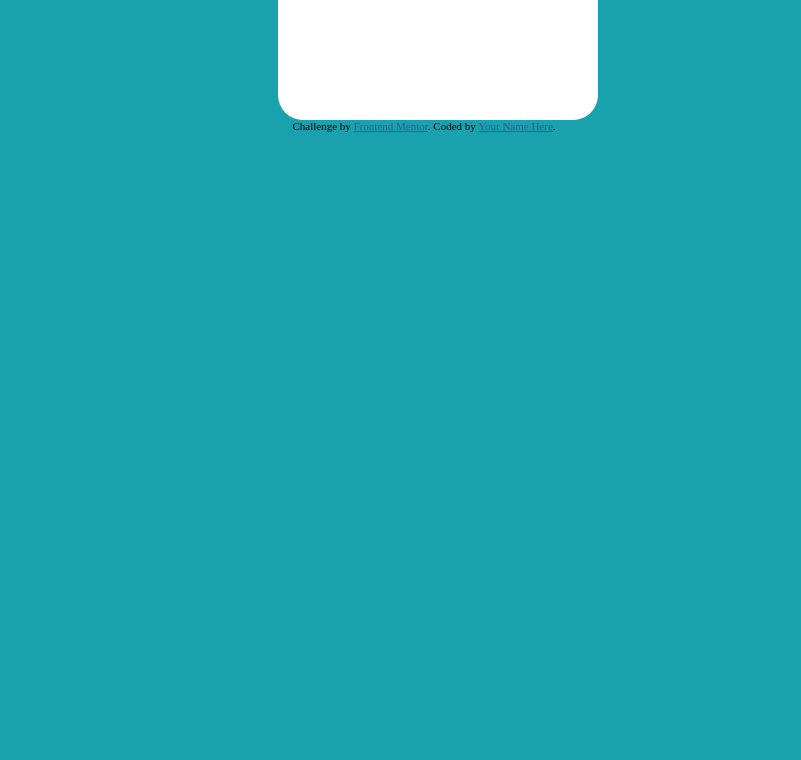
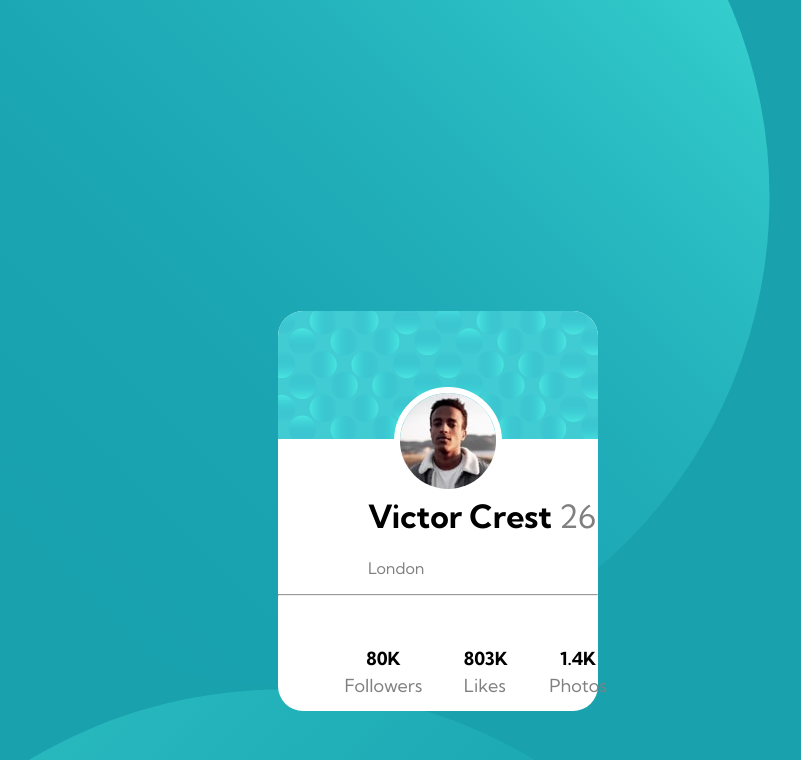
Before and after one commit to mariah000/profile-card-component-main, a plain HTML site: page index.html in a window 1280 px wide. Shown: the part 301-1061 px from the top of the page, without its empty margins (216-1017 px from the left). Before the commit the page ends 800 px from the top, so only its background shows below. Drawn offline with Linux system fonts and the light colour scheme.

Commit message:
Add files via upload

```diff
--- a/index.html
+++ b/index.html
@@ -6,28 +6,47 @@
 
   <link rel="icon" type="image/png" sizes="32x32" href="./images/favicon-32x32.png">
   <link rel="stylesheet" href="style.css">
+  <link rel="preconnect" href="https://fonts.googleapis.com">
+<link rel="preconnect" href="https://fonts.gstatic.com" crossorigin>
+<link href="https://fonts.googleapis.com/css2?family=Bree+Serif&family=Kumbh+Sans:wght@400;700&display=swap" rel="stylesheet">
   <title>Frontend Mentor | Profile card component</title>
 
   <!-- Feel free to remove these styles or customise in your own stylesheet 👍 -->
-  <style>
-    .attribution { font-size: 11px; text-align: center; }
-    .attribution a { color: hsl(228, 45%, 44%); }
-  </style>
+
 </head>
 <body>
+
+<img src="images/bg-pattern-top.svg" alt="">
+<img src="images/bg-pattern-bottom.svg" alt="">
+
 <div class="card">
- <h1>Victor Crest
-  26</h1>
-  London
+  <img id="capa" src="./images/bg-pattern-card.svg" alt="">
+<img id="victor" src="./images/image-victor.jpg" alt="">
+<div class="texto">
+  <h1>Victor Crest
+<span>26</span>  </h1>
+ <p>London</p>
+ <hr>
+<table>
+<tr>
+  <th>  80K</th>
+  <th> 803K</th>
+  <th> 1.4K</th>
+</tr>
+<tr>
+  <td>Followers</td>
+  <td>Likes</td>
+  <td>Photos</td>
+</tr>
+</table>
+</div>
+</div>
 
-  80K
-  Followers
 
-  803K
-  Likes
 
-  1.4K
-  Photos
+
+
+
 
 </div>
   <div class="attribution">
--- a/style.css
+++ b/style.css
@@ -1,5 +1,6 @@
-body{
-    background-color:hsl(185, 75%, 39%) ;
+body{font-family: 'Bree Serif', serif;
+    font-family: 'Kumbh Sans', sans-serif;
+    background-color: hsl(185, 75%, 39%);
  }
  .card{
    background-color: white;
@@ -8,5 +9,51 @@ body{
    position: relative;
    left:38vw ;
    border-radius:25px ;
+   bottom: 170vh;
+ }
+ #victor{
+     border-radius: 100%;
+     border: solid 6px white;
+     position: relative;
+     bottom: 7vh;
+     left:9vw
+ }
+ #capa{
+     width: 25vw;
+     border-radius: 25px 25px 0 0;
+ }
+ .texto{
+     position: relative;
+     bottom: 10vh;
+     left: 7vw;
+ }
+ hr{
+     position: relative;
+     right: 7vw;
+ }
+ td, th{
+padding-left: 3vw;}
+
+span{
+    font-weight: 400;
+    color: gray;
+}
+p,td{
+    color: gray;
+}
+table{
+    position: relative;
+   right: 5vw;
+   top: 5vh;
+   font-size: 18px;
+}
+#circulo1{
+    position: relative;
+    right: 20vw;
 
 }
+#circulo2{
+    position: relative;
+    left: 120vh;
+    bottom: 60vh;
+}
```
Lines whose indentation alone changed are shown as unchanged.
